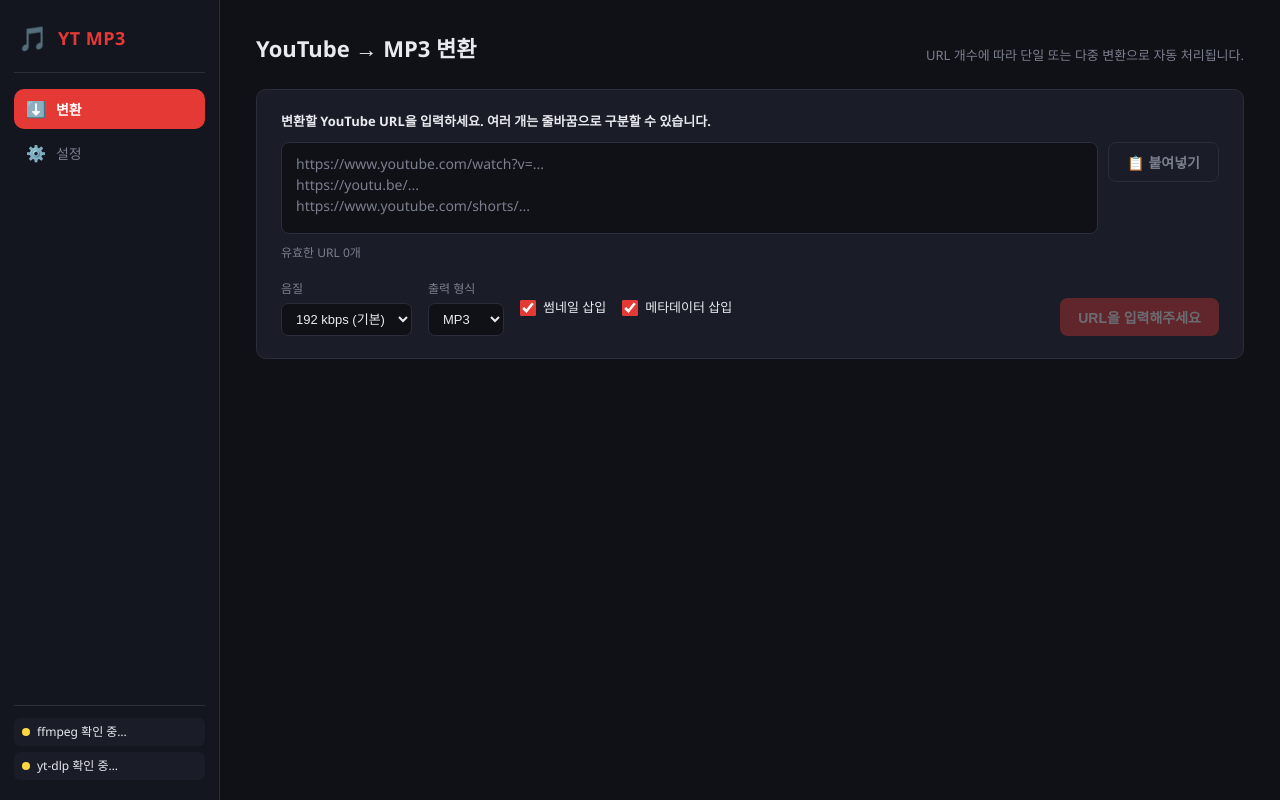
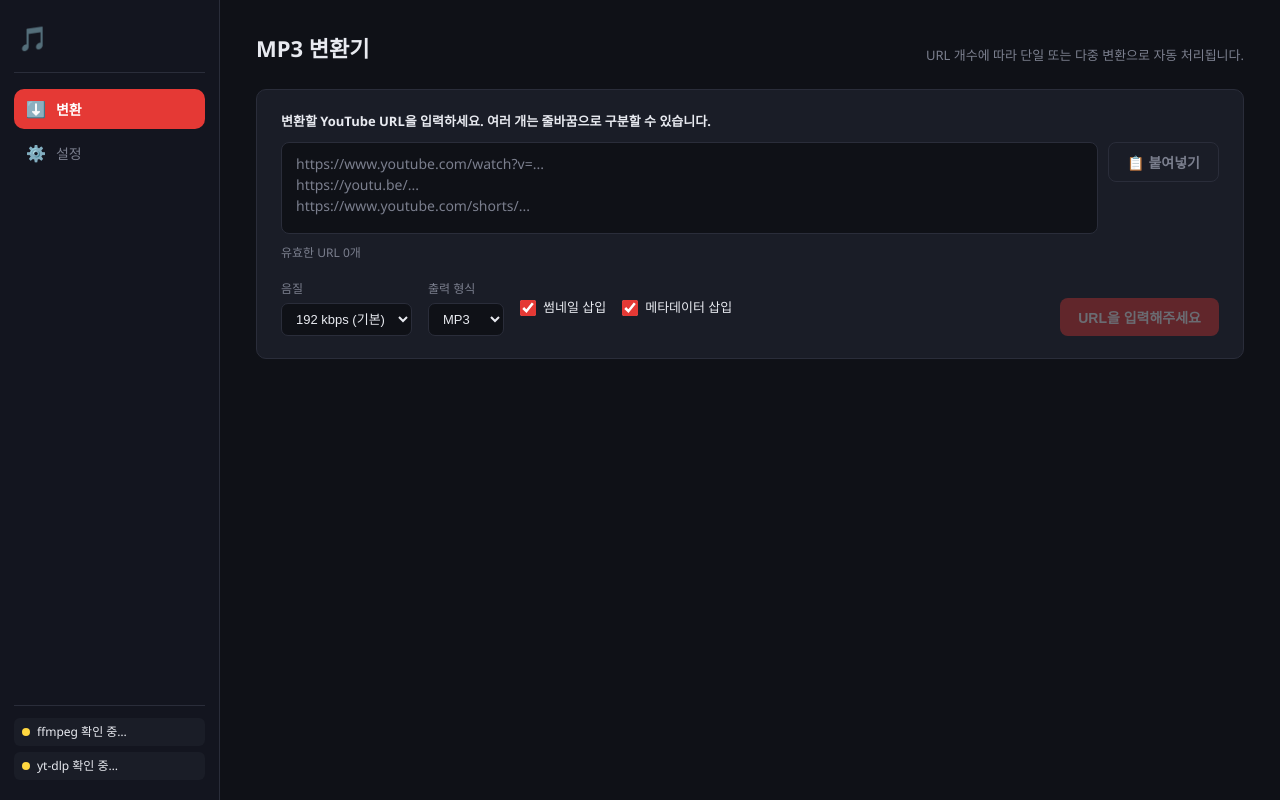
Before and after one commit to bgm5768/y2mp3-neu, a website: page resources/index.html in a window 1280 px wide. Drawn offline with Linux system fonts and the light colour scheme.

Commit message:
small change

```diff
--- a/resources/index.html
+++ b/resources/index.html
@@ -11,7 +11,6 @@
   <aside class="sidebar">
     <div class="logo">
       <span class="logo-icon">🎵</span>
-      <span class="logo-text">YT MP3</span>
     </div>
 
     <nav class="nav">
@@ -39,7 +38,7 @@
     <!-- ===== TAB: CONVERT ===== -->
     <section id="tab-convert" class="tab active">
       <div class="page-header">
-        <h1>YouTube → MP3 변환</h1>
+        <h1>MP3 변환기</h1>
         <p class="subtitle">URL 개수에 따라 단일 또는 다중 변환으로 자동 처리됩니다.</p>
       </div>
 
--- a/resources/js/main.js
+++ b/resources/js/main.js
@@ -331,7 +331,7 @@
       container.appendChild(itemButton('open', item.id, '파일 열기', 'btn-secondary'));
     }
 
-    container.appendChild(itemButton('remove', item.id, '삭제', 'btn-ghost'));
+    container.appendChild(itemButton('remove', item.id, '항목 지우기', 'btn-ghost'));
   },
 
   updateItem(id, patch) {
@@ -616,7 +616,7 @@
     Toast.show(
       doneCount === 1 ? '다운로드 완료' : `${doneCount}개 다운로드 완료`,
       'success',
-      5000,
+      3000,
       lastFilePath ? { label: '저장 폴더 열기', onClick: () => openContainingFolder(lastFilePath) } : null
     );
   }
```
